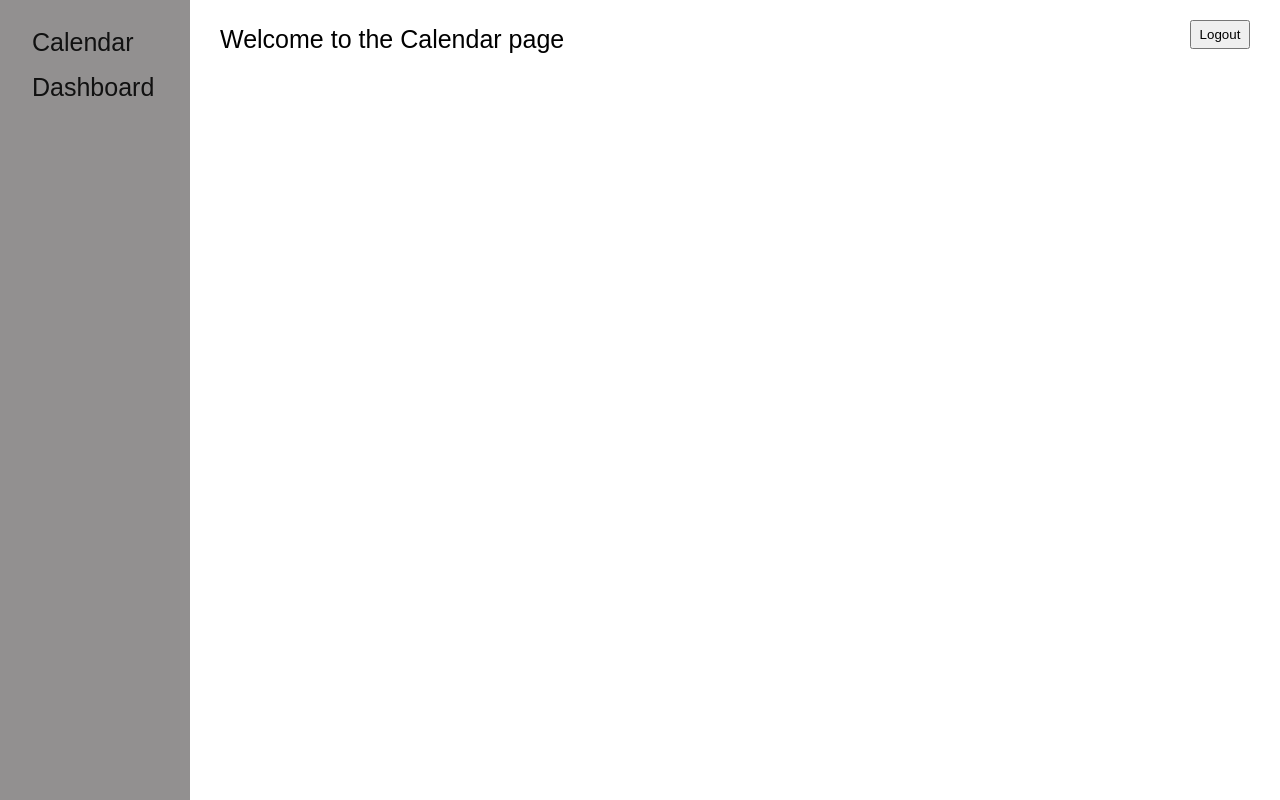
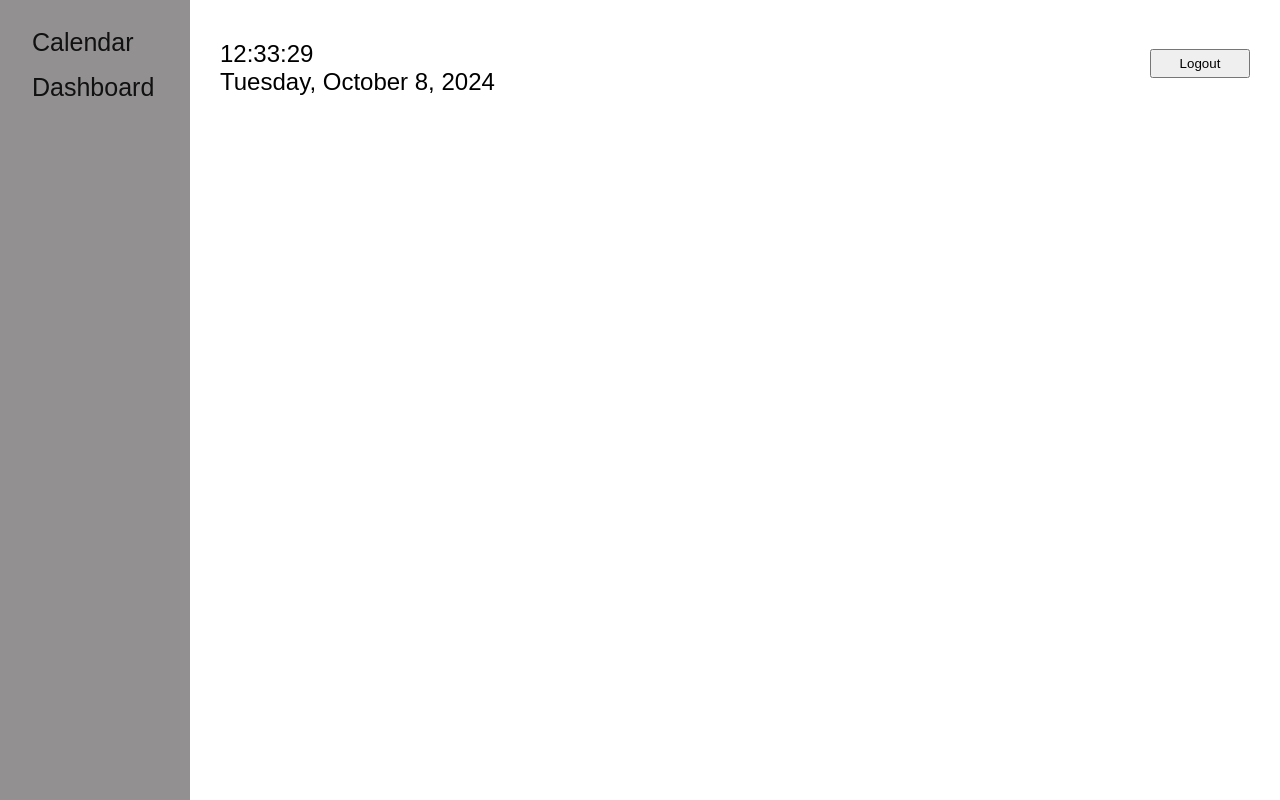
Before and after one commit to mnerva/application, a website: page public/calendar.html in a window 1280 px wide. Drawn offline with Linux system fonts and the light colour scheme.

Commit message:
added clock and date

```diff
--- a/public/calendar.html
+++ b/public/calendar.html
@@ -11,18 +11,19 @@
 </head>
 <body>
     <div id="Upperbar" class="upperbar">
-        <div>
-            <a>Welcome to the Calendar page</a>
+        <div class="time-container">
+            <div id="time"></div>
+            <div id="date"></div>
         </div>
-        <div class="button">
-            <button id="logoutBtn">Logout</button>
-        </div>
+        <button id="logoutBtn">Logout</button>
     </div>
+
     <div id="Sidenav" class="sidenav">
         <a href="#" class="calendarBtn" onclick="calendar()">Calendar</a>
         <a href="#" class="dashBtn" onclick="dashboard()">Dashboard</a>
     </div>
 
     <script src="calendar.js"></script>
+    <script src="time.js"></script>
 </body>
 </html>
--- a/public/style.css
+++ b/public/style.css
@@ -1,5 +1,11 @@
-input, button { display: block; width: 100%; margin-bottom: 10px; padding: 5px; }
-button { cursor: pointer; }
+input, button {
+        display: block;
+        width: 100%;
+        margin-bottom: 10px;
+        padding: 5px; }
+
+button {
+        cursor: pointer; }
 
 body {
         font-family: Arial, sans-serif;
@@ -35,6 +41,7 @@ body {
         width: 100%;
         display: flex;
         align-items: center;
+        margin-top: 20px;
         justify-content: space-between;
         padding: 0 10px;
         box-sizing: border-box;
@@ -47,11 +54,19 @@ body {
 }
 
 .upperbar button {
-        width: 60px;
+        width: 100px;
         margin-left: auto;
+}
+
+/* time container inside upperbar */
+.time-container {
+        font-size: 1.5rem;
+        text-align: left;
+        margin-left: 190px;
 }
 
 /* Page content */
 .main {
         margin-left: 190px;
+        padding: 20px;
 }
--- /dev/null
+++ b/public/time.js
@@ -0,0 +1,23 @@
+function updateClockAndDate() {
+    const now = new Date();
+
+    // Format time as HH:MM:SS
+    const hours = String(now.getHours()).padStart(2, '0');
+    const minutes = String(now.getMinutes()).padStart(2, '0');
+    const seconds = String(now.getSeconds()).padStart(2, '0');
+    const currentTime = `${hours}:${minutes}:${seconds}`;
+
+    // Format date as Weekday, Month Day, Year
+    const options = { weekday: 'long', year: 'numeric', month: 'long', day: 'numeric' };
+    const currentDate = now.toLocaleDateString(undefined, options);
+
+    // Update the DOM
+    document.getElementById('time').textContent = currentTime;
+    document.getElementById('date').textContent = currentDate;
+}
+
+// Initial call to display immediately upon loading
+updateClockAndDate();
+
+// Update every second
+setInterval(updateClockAndDate, 1000);
```
Also changed, not shown: public/dashboard.html (+1 -1 lines).
